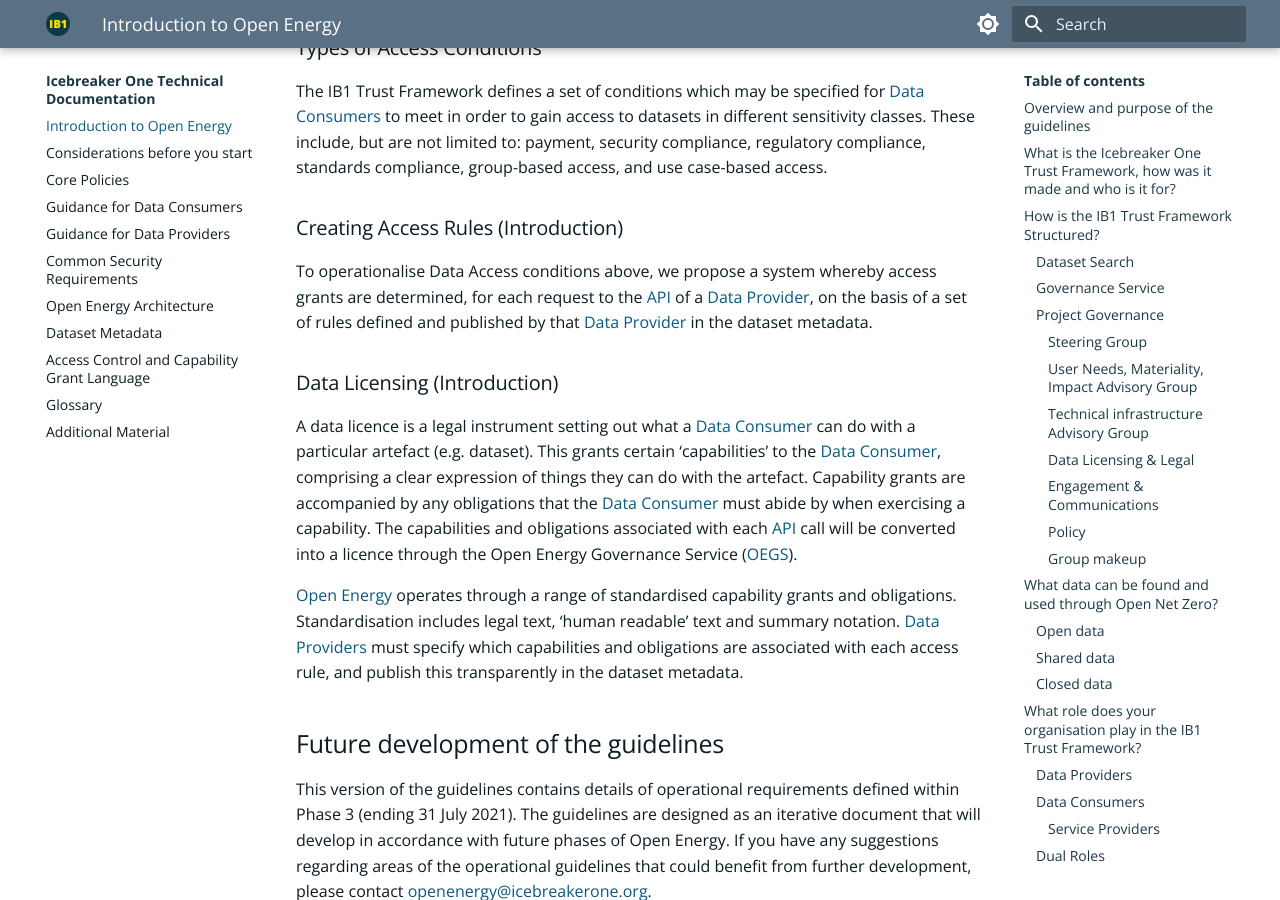
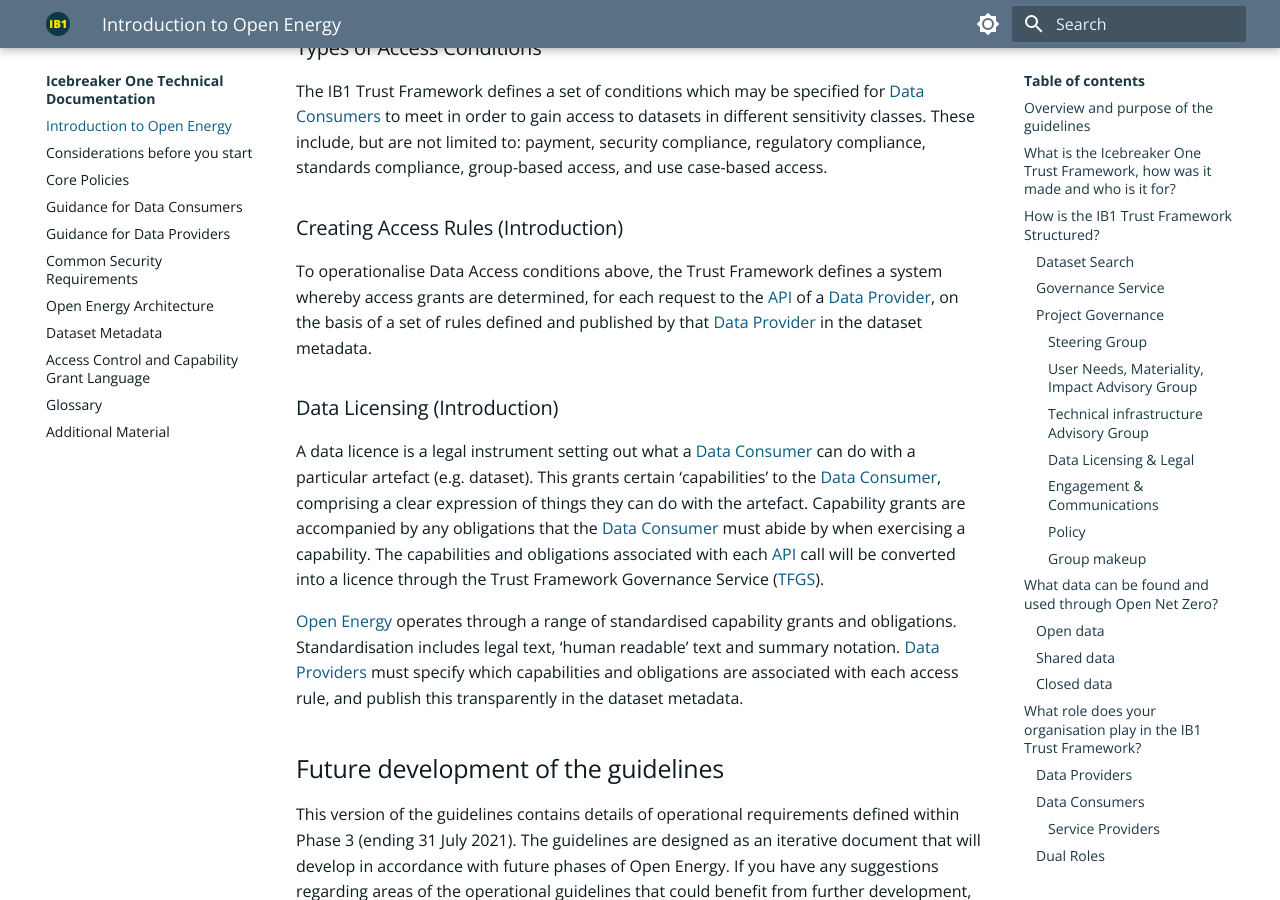
Before and after one commit to icebreakerone/ib1-technical-docs, an MkDocs documentation site: the page built from docs/ops_guidelines/introduction.md, in a window 1280 px wide and 900 px high, scrolled down 7769 px. Built offline with MkDocs 1.6.1 and Material for MkDocs 9.7.7, drawn with Linux system fonts in a browser that asks for light colours; the version menu is left out.

Commit message:
docs/ops_guidelines/introduction.md updated from https://stackedit.net/

```diff
--- a/docs/ops_guidelines/introduction.md
+++ b/docs/ops_guidelines/introduction.md
@@ -171,17 +171,12 @@
 
 ### Creating Access Rules (Introduction)
 
-To operationalise Data Access conditions above, we propose a system whereby access grants are determined, for each
-request to the [API](../glossary.md#term-Application-programming-interface) of a [Data Provider](../glossary.md#term-Data-Provider), on the basis of a set of rules defined and published by that [Data Provider](../glossary.md#term-Data-Provider) in the
-dataset metadata.
+To operationalise Data Access conditions above, the Trust Framework defines a system whereby access grants are determined, for each request to the [API](../glossary.md#term-Application-programming-interface) of a [Data Provider](../glossary.md#term-Data-Provider), on the basis of a set of rules defined and published by that [Data Provider](../glossary.md#term-Data-Provider) in the dataset metadata.
 
 ### Data Licensing (Introduction)
 
 A data licence is a legal instrument setting out what a [Data Consumer](../glossary.md#term-Data-Consumer) can do with a particular artefact (e.g.
-dataset). This grants certain ‘capabilities’ to the [Data Consumer](../glossary.md#term-Data-Consumer), comprising a clear expression of things they
-can do with the artefact. Capability grants are accompanied by any obligations that the [Data Consumer](../glossary.md#term-Data-Consumer) must abide
-by when exercising a capability. The capabilities and obligations associated with each [API](../glossary.md#term-Application-programming-interface) call will be converted
-into a licence through the Open Energy Governance Service ([OEGS](../glossary.md#term-Open-Energy-Governance-Service)).
+dataset). This grants certain ‘capabilities’ to the [Data Consumer](../glossary.md#term-Data-Consumer), comprising a clear expression of things they can do with the artefact. Capability grants are accompanied by any obligations that the [Data Consumer](../glossary.md#term-Data-Consumer) must abide by when exercising a capability. The capabilities and obligations associated with each [API](../glossary.md#term-Application-programming-interface) call will be converted into a licence through the Trust Framework Governance Service ([TFGS](../glossary.md#term-Trust-Framework-Governance-Service)).
 
 [Open Energy](../glossary.md#term-Open-Energy) operates through a range of standardised capability grants and obligations. Standardisation
 includes legal text, ‘human readable’ text and summary notation. [Data Providers](../glossary.md#term-Data-Provider) must specify which capabilities
```
Also changed, not shown: other parts of docs/ops_guidelines/introduction.md (+1 -1 lines).
